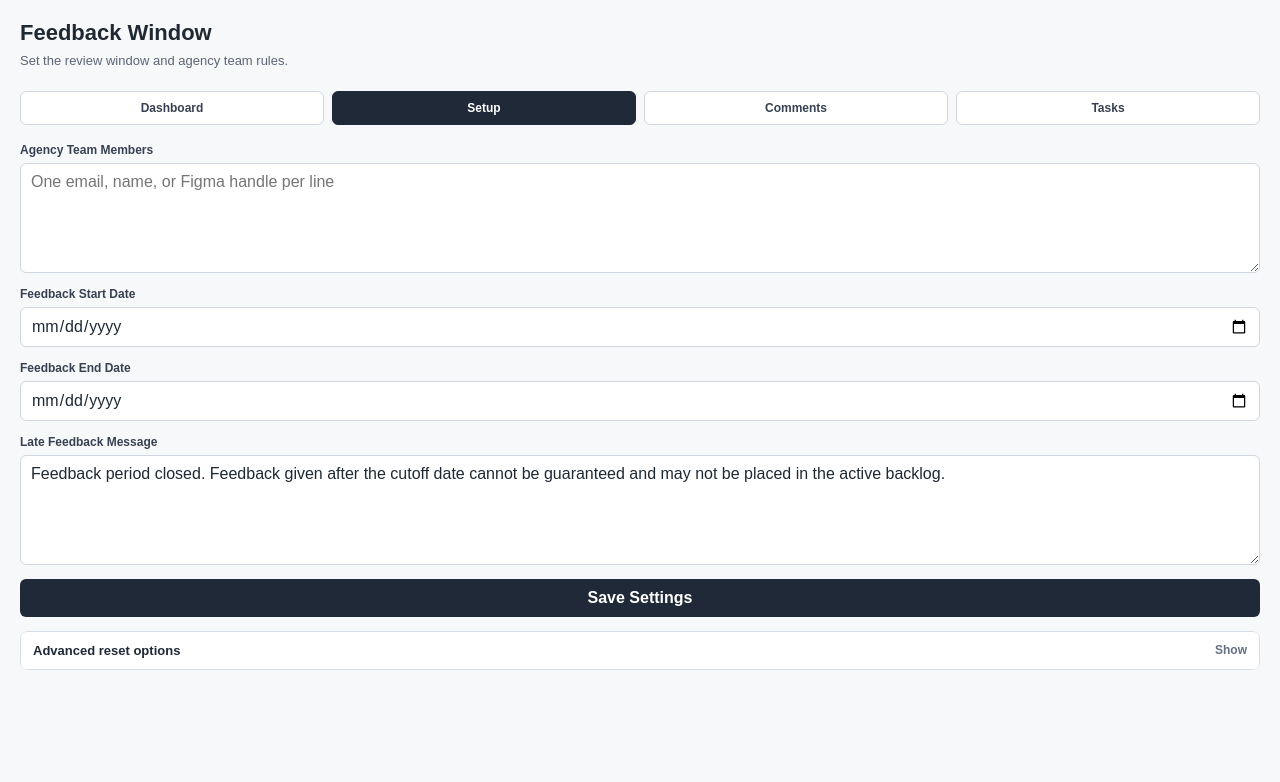
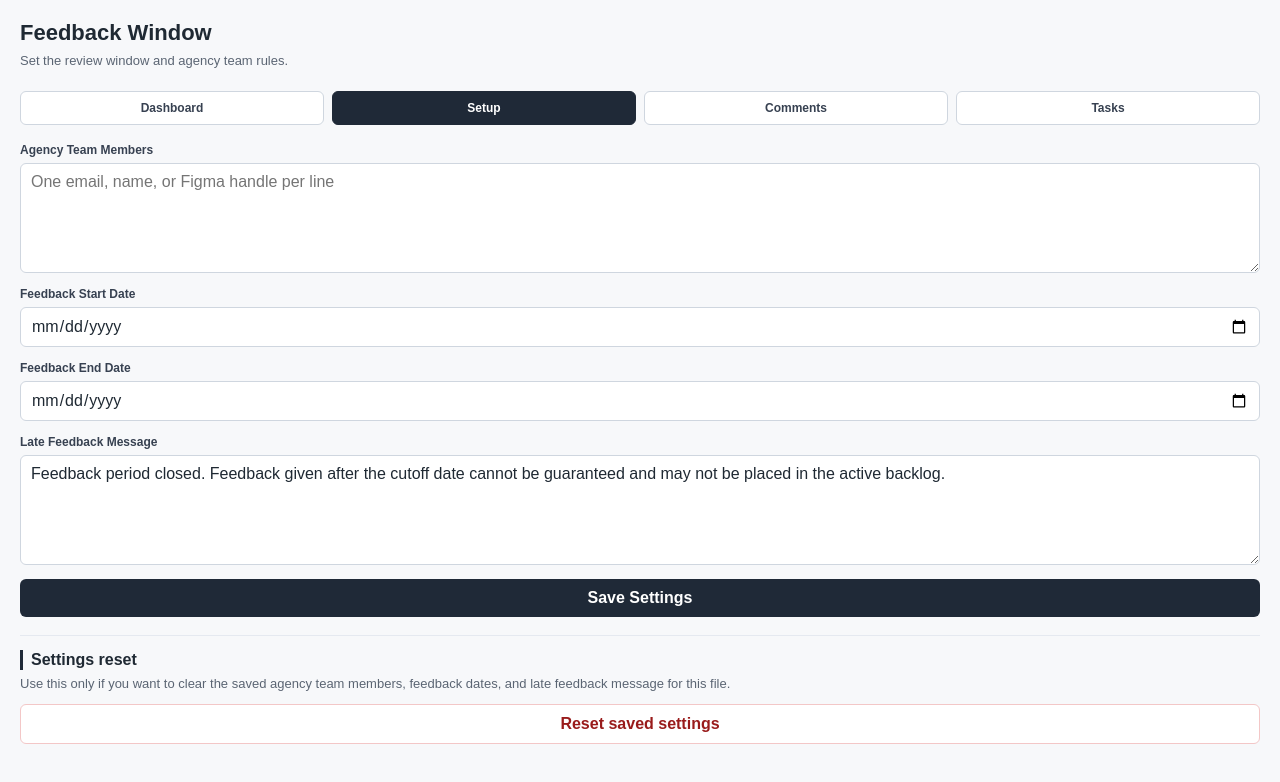
Before and after one commit to aaronbenjaminmay/feedback-window, a React (Vite) app: page / in a window 1280 px wide. Both pictures are taken after a click on the button "Setup". Shown: the top 782 px of the page. Built offline with nearby package versions, Linux system fonts and the light colour scheme.

Commit message:
Update reset settings UI

```diff
--- a/src/App.tsx
+++ b/src/App.tsx
@@ -363,7 +363,6 @@ export default function App() {
   const [taskSearch, setTaskSearch] = useState("");
   const [taskSort, setTaskSort] = useState<TaskSort>("newest");
   const [saveMessage, setSaveMessage] = useState("");
-  const [isAdvancedResetOpen, setIsAdvancedResetOpen] = useState(false);
   const [isCommentFiltersOpen, setIsCommentFiltersOpen] = useState(false);
   const [isTaskFiltersOpen, setIsTaskFiltersOpen] = useState(false);
 
@@ -834,28 +833,23 @@ export default function App() {
 
           {saveMessage && <p className="save-message">{saveMessage}</p>}
 
-          <section className="accordion-card">
+          <section className="settings-reset-section">
+            <div className="section-summary">
+              <h2>Settings reset</h2>
+              <p>
+                Use this only if you want to clear the saved agency team
+                members, feedback dates, and late feedback message for this
+                file.
+              </p>
+            </div>
+
             <button
-              className="accordion-trigger"
+              className="secondary-button delete-button reset-settings-button"
               type="button"
-              onClick={() => setIsAdvancedResetOpen((isOpen) => !isOpen)}
-              aria-expanded={isAdvancedResetOpen}
+              onClick={clearSavedSettings}
             >
-              <span>Advanced reset options</span>
-              <strong>{isAdvancedResetOpen ? "Hide" : "Show"}</strong>
+              Reset saved settings
             </button>
-
-            {isAdvancedResetOpen && (
-              <div className="accordion-content">
-                <button
-                  className="secondary-button delete-button"
-                  type="button"
-                  onClick={clearSavedSettings}
-                >
-                  Clear Saved Settings
-                </button>
-              </div>
-            )}
           </section>
         </form>
       )}
--- a/src/styles/global.css
+++ b/src/styles/global.css
@@ -200,6 +200,19 @@ button:disabled:hover {
   flex-direction: column;
   gap: 12px;
   margin-top: 12px;
+}
+
+.settings-reset-section {
+  display: flex;
+  flex-direction: column;
+  gap: 10px;
+  border-top: 1px solid #e5e9f0;
+  padding-top: 14px;
+  margin-top: 4px;
+}
+
+.reset-settings-button {
+  margin-top: 0;
 }
 
 .metadata-panel {
```
Also changed, not shown: 1 other file (tests, documents, lock files or other folders).
